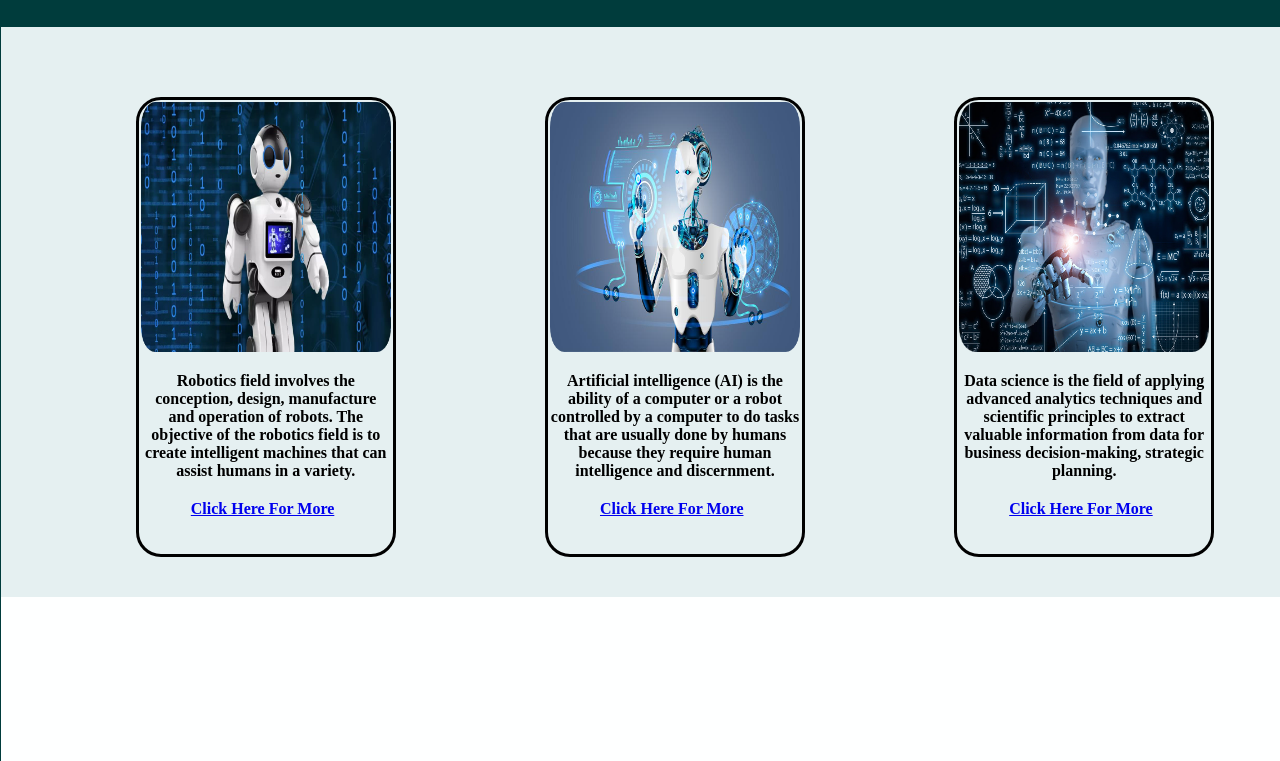
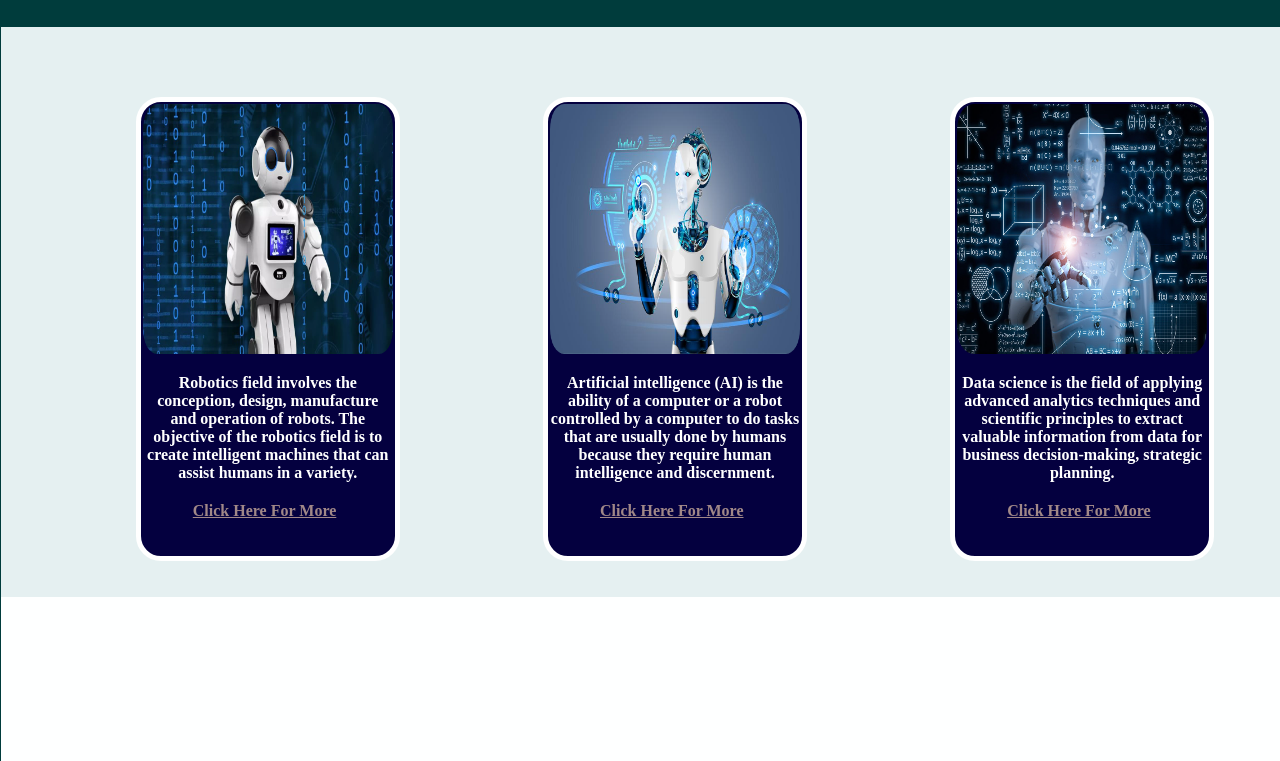
Before and after one commit to HitenKumar786/FE-website-project1, a plain HTML site: page index.html in a window 1280 px wide. Shown: the part 451-1212 px from the top of the page. Drawn offline with Linux system fonts and the light colour scheme.

Commit message:
My first Project

```diff
--- a/index.html
+++ b/index.html
@@ -74,7 +74,7 @@
                             <p style="text-align:center;"><b>Robotics field involves the conception, design, manufacture and operation of robots. The objective of the robotics field is to create intelligent machines that can assist humans in a variety.</b></p>
 
                             <div class="img1link">
-                                <b>    <a href="https://builtin.com/robotics"> Click Here For More</a></b>
+                                <b>    <a href="https://builtin.com/robotics" style="color: rgb(161, 136, 136) ;"> Click Here For More</a></b>
 
 
                             </div>
@@ -88,7 +88,7 @@
 
                             <div class="img2link">
 
-                                <b> <a href="https://www.techtarget.com/searchenterpriseai/definition/AI-Artificial-Intelligence"> Click Here For More</a></b>
+                                <b> <a href="https://www.techtarget.com/searchenterpriseai/definition/AI-Artificial-Intelligence" style="color: rgb(161, 136, 136) ;"> Click Here For More</a></b>
 
 
                             </div>
@@ -103,7 +103,7 @@
                             <p style="text-align:center;"> <b>Data science is the field of applying advanced analytics techniques and scientific principles to extract valuable information from data for business decision-making, strategic planning.</b> </p>
 
                             <div class="img3link">
-                                <b><a href="https://www.simplilearn.com/tutorials/data-science-tutorial/what-is-data-science">Click Here For More</a></b>
+                                <b><a href="https://www.simplilearn.com/tutorials/data-science-tutorial/what-is-data-science" style="color: rgb(161, 136, 136) ;">Click Here For More</a></b>
 
 
                             </div>
--- a/style.css
+++ b/style.css
@@ -161,7 +161,8 @@
     }
 
     .middle>.Images>.image1 {
-        border: 3px solid black;
+        border: 5px solid white;
+        background-color: #04003F;
         width: 250px;
         height: 450px;
         border-radius: 25px;
@@ -177,7 +178,7 @@
     }
 
     .middle>.Images>.image1>.img1text {
-        color: black;
+        color: white;
         font-family: 'Times New Roman', Times, serif;
         justify-content: inherit;
     }
@@ -196,7 +197,8 @@
     }
 
     .middle>.Images>.image2 {
-        border: 3px solid black;
+        border: 5px solid white;
+        background-color: #04003F;
         width: 250px;
         height: 450px;
         border-radius: 25px;
@@ -212,7 +214,7 @@
     }
 
     .middle>.Images>.image2>.img2text {
-        color: black;
+        color: white;
         font-family: 'Times New Roman', Times, serif;
         align-items: center;
     }
@@ -231,7 +233,8 @@
     }
 
     .middle>.Images>.image3 {
-        border: 3px solid black;
+        border: 5px solid white;
+        background-color: #04003F;
         width: 250px;
         height: 450px;
         border-radius: 25px;
@@ -247,7 +250,7 @@
     }
 
     .middle>.Images>.image3>.img3text {
-        color: black;
+        color: white;
         font-family: 'Times New Roman', Times, serif;
     }
 
```
